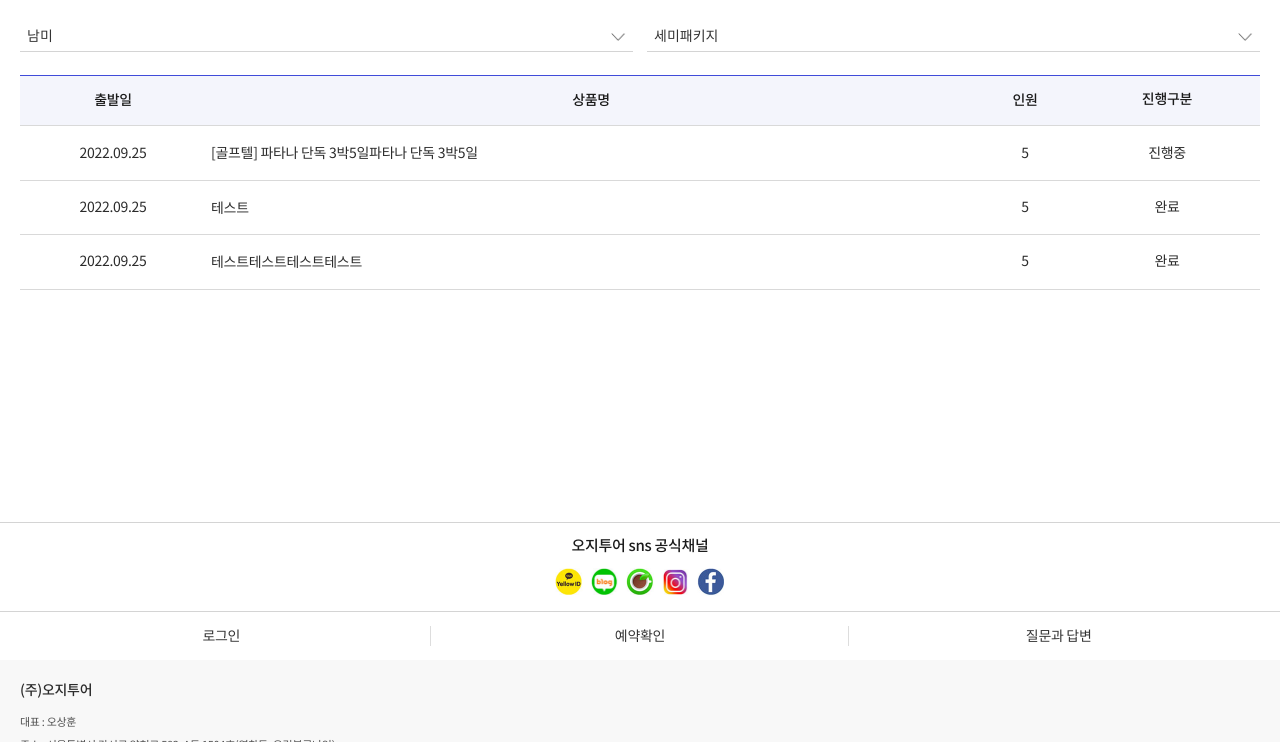
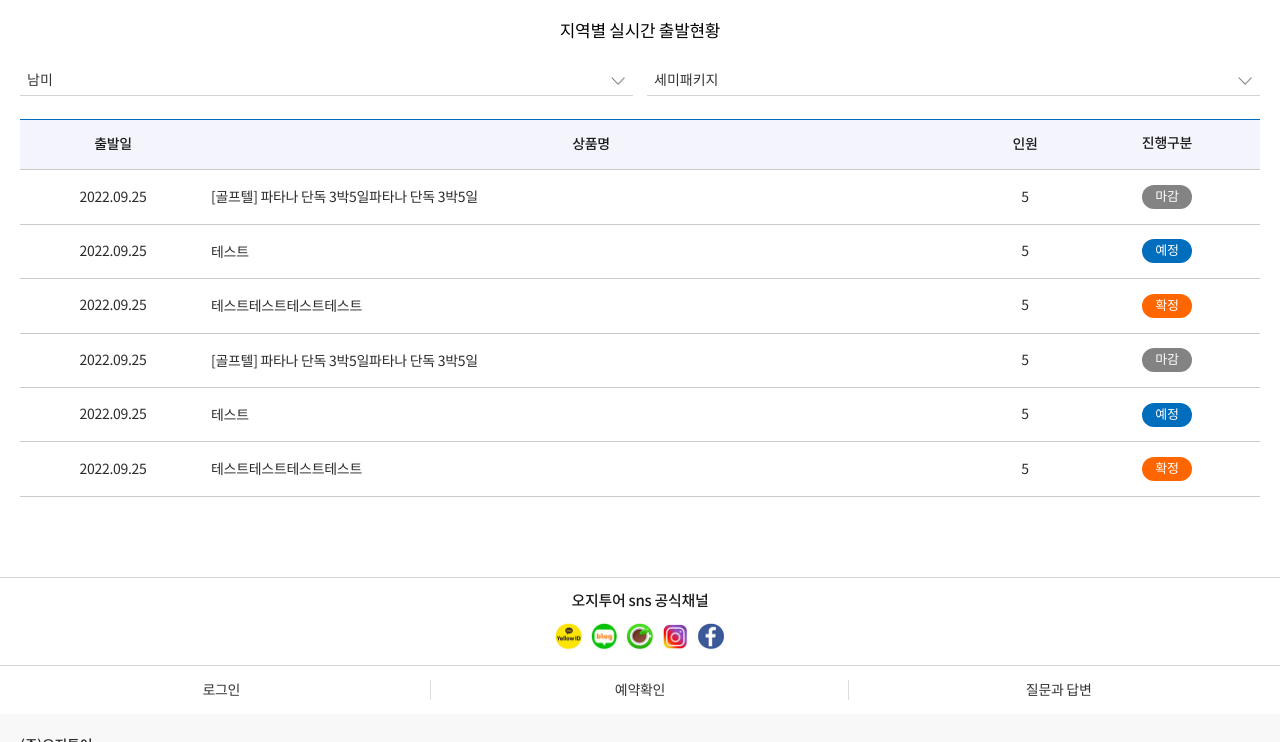
Before and after one commit to kik87827/wild, a website: page mobile/src/live.html in a window 1280 px wide. Shown: the part 58-800 px from the top of the page. Drawn offline with nearby package versions, Linux system fonts and the light colour scheme; files that its build step writes are made by us from their sources; files whose address does not match are found by name.

Commit message:
수정 반영

```diff
--- a/mobile/src/live.html
+++ b/mobile/src/live.html
@@ -6,6 +6,7 @@
             @@include('./include/header.html')
             <!-- middle -->
             <section class="middle_wrap sub_middle">
+                <div class="middle_title_row"><h2 class="middle_title">지역별 실시간 출발현황</h2></div>
                 <div class="sort_form_both_group">
                     <div class="sort_form_both">
                         <div class="sort_form_cell"><select class="form_select"><option>남미</option></select></div>
@@ -54,19 +55,37 @@
                                     <td class="cell_wid_date"><span class="tdtext">2022.09.25</span></td>
                                     <td class="cell_wid_title align_type2"><a href="#" class="tdtext_link">[골프텔] 파타나 단독 3박5일파타나 단독 3박5일</a></td>
                                     <td class="cell_wid_count align_type3"><span class="tdtext">5</span></td>
-                                    <td class="cell_wid_current"><span class="tdtext">진행중</span></td>
+                                    <td class="cell_wid_current ptype2"><span class="current_ingbox">마감</span></td>
                                 </tr>
                                 <tr>
                                     <td class="cell_wid_date"><span class="tdtext">2022.09.25</span></td>
                                     <td class="cell_wid_title align_type2"><a href="#" class="tdtext_link">테스트</a></td>
                                     <td class="cell_wid_count align_type3"><span class="tdtext">5</span></td>
-                                    <td class="cell_wid_current"><span class="tdtext">완료</span></td>
+                                    <td class="cell_wid_current ptype2"><span class="current_ingbox bgtype2">예정</span></td>
                                 </tr>
                                 <tr>
                                     <td class="cell_wid_date"><span class="tdtext">2022.09.25</span></td>
                                     <td class="cell_wid_title align_type2"><a href="#" class="tdtext_link">테스트테스트테스트테스트</a></td>
                                     <td class="cell_wid_count align_type3"><span class="tdtext">5</span></td>
-                                    <td class="cell_wid_current"><span class="tdtext">완료</span></td>
+                                    <td class="cell_wid_current ptype2"><span class="current_ingbox bgtype3">확정</span></td>
+                                </tr>
+                                <tr>
+                                    <td class="cell_wid_date"><span class="tdtext">2022.09.25</span></td>
+                                    <td class="cell_wid_title align_type2"><a href="#" class="tdtext_link">[골프텔] 파타나 단독 3박5일파타나 단독 3박5일</a></td>
+                                    <td class="cell_wid_count align_type3"><span class="tdtext">5</span></td>
+                                    <td class="cell_wid_current ptype2"><span class="current_ingbox">마감</span></td>
+                                </tr>
+                                <tr>
+                                    <td class="cell_wid_date"><span class="tdtext">2022.09.25</span></td>
+                                    <td class="cell_wid_title align_type2"><a href="#" class="tdtext_link">테스트</a></td>
+                                    <td class="cell_wid_count align_type3"><span class="tdtext">5</span></td>
+                                    <td class="cell_wid_current ptype2"><span class="current_ingbox bgtype2">예정</span></td>
+                                </tr>
+                                <tr>
+                                    <td class="cell_wid_date"><span class="tdtext">2022.09.25</span></td>
+                                    <td class="cell_wid_title align_type2"><a href="#" class="tdtext_link">테스트테스트테스트테스트</a></td>
+                                    <td class="cell_wid_count align_type3"><span class="tdtext">5</span></td>
+                                    <td class="cell_wid_current ptype2"><span class="current_ingbox bgtype3">확정</span></td>
                                 </tr>
                                 <!-- <tr>
                                     <td class="nodata_td" colspan="4"><p class="nodata_para">데이터가 없습니다.</p></td>
```
Also changed, not shown: mobile/dist/css/layout.css, mobile/dist/css/style.css, mobile/dist/live.html.
